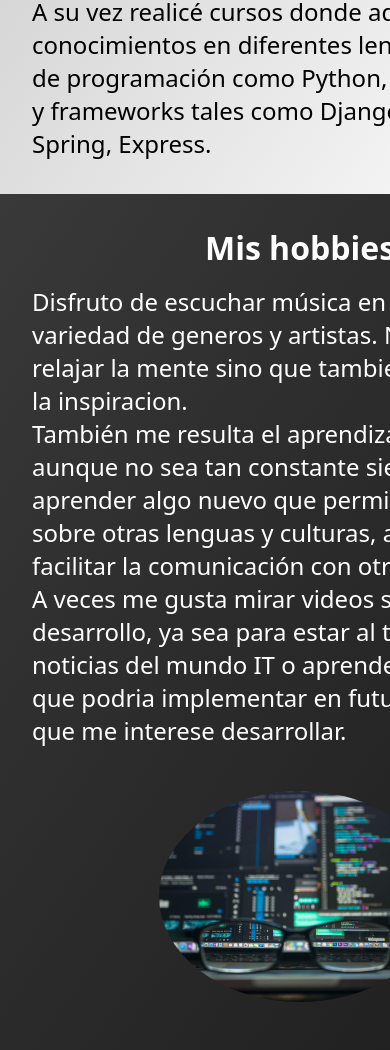
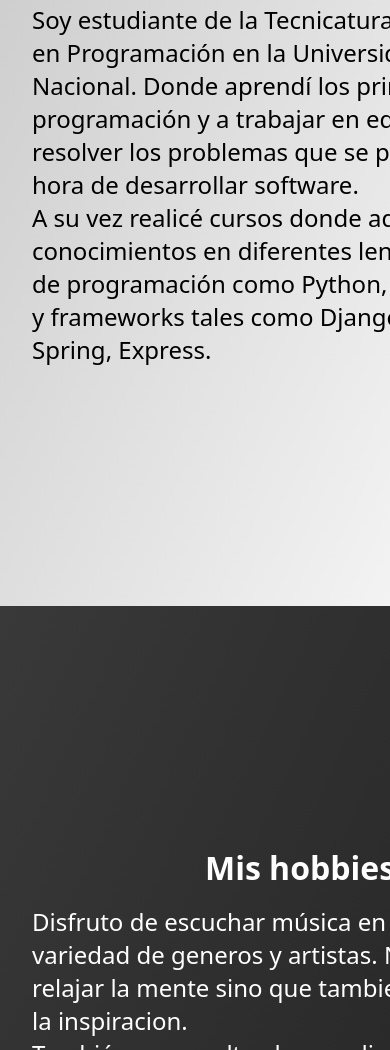
Before and after one commit to MarianoNLR/portfolio-v2, a plain HTML site: page index.html in a window 390 px wide. Shown: the part 1674-2724 px from the top of the page. Drawn offline with Linux system fonts and the light colour scheme; files whose address does not match are found by name.

Commit message:
href header y correccion responsive

```diff
--- a/index.html
+++ b/index.html
@@ -14,7 +14,7 @@
                 <li class="enlaces__item"><a href="#" class="enlaces__enlace">Presentacion</a></li>
 
                 <li class="enlaces__item">
-                  <a href="#sobre-mi" class="enlaces__enlace">Sobre Mi</a>
+                  <a href="#historia" class="enlaces__enlace">Sobre Mi</a>
                   <ul class="sobre-mi_menu">
                     <li class="enlaces__item"><a href="#historia" class="enlaces__enlace">Historia</a></li>
                   <li class="enlaces__item"><a href="#hobbies" class="enlaces__enlace">Hobbies</a></li>
@@ -44,7 +44,7 @@
               </div>
             </div>
         </section>
-        <article class="articulo mi-historia seccion_descripcion">
+        <article class="articulo mi-historia seccion_descripcion" id="historia">
             <div class="seccion_descripcion__porta_retrato">
               <img
                 class="seccion_descripcion__imagen"
@@ -81,7 +81,7 @@
               </p>
             </div>
           </article>
-        <article class="articulo hobbies seccion_descripcion" id="sobre-mi">
+        <article class="articulo hobbies seccion_descripcion" id="hobbies">
             <div
               class="seccion_descripcion__info scroll scroll_fino scroll_gris"
               aria-label="descripcion personal"
--- a/style.css
+++ b/style.css
@@ -167,7 +167,7 @@ body {
 .articulo {
     width: 100%;
     min-height: 100vh;
-    padding: 2rem 10rem;
+    padding: 5rem 10rem;
     display: flex;
     flex-direction: column;
     justify-content: space-evenly;
@@ -458,7 +458,7 @@ color: white;
     }
 
     .articulo {
-        padding: 2rem;
+        padding: 15rem 2rem;
     }
 
     .articulo__contenedor_descripciones {
```
